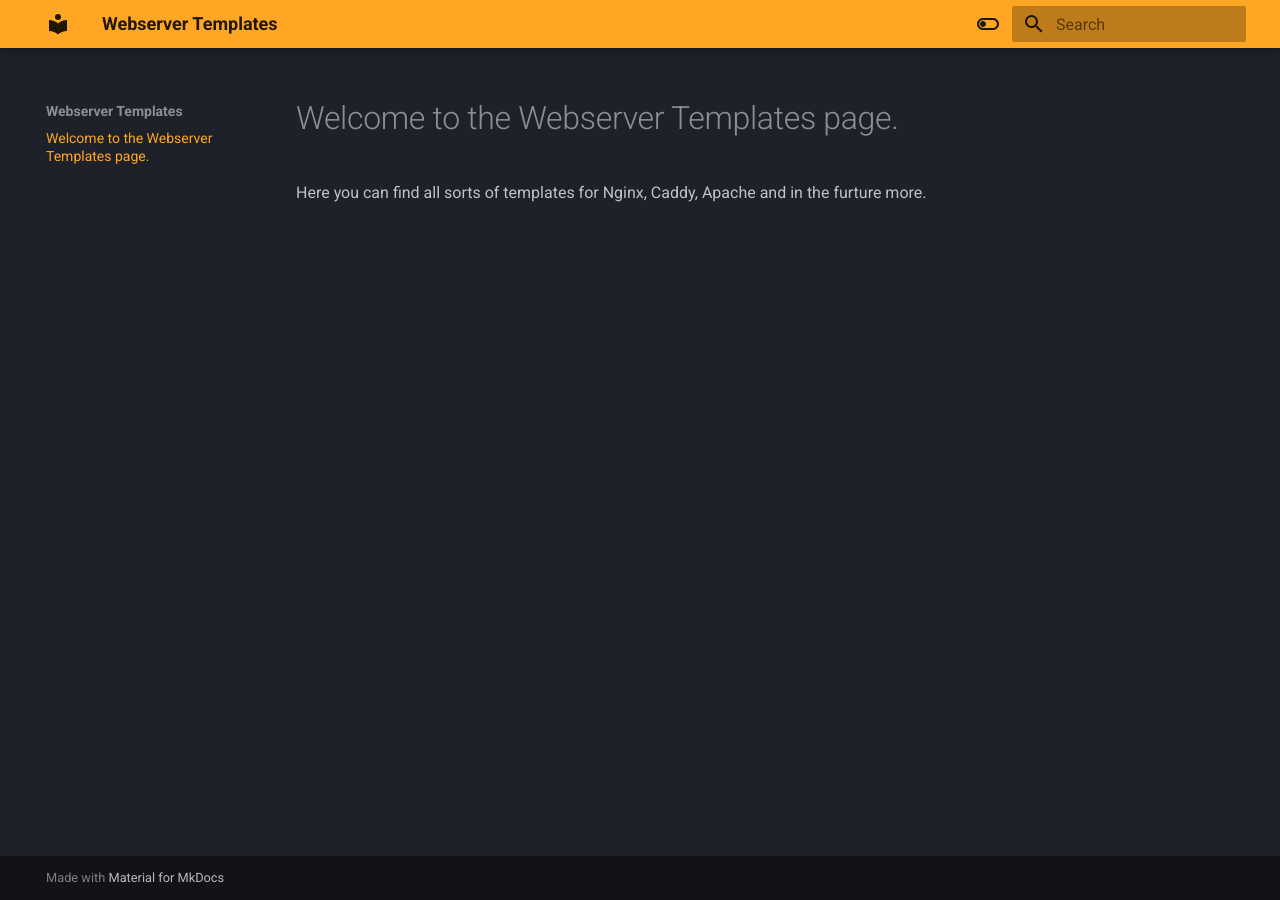
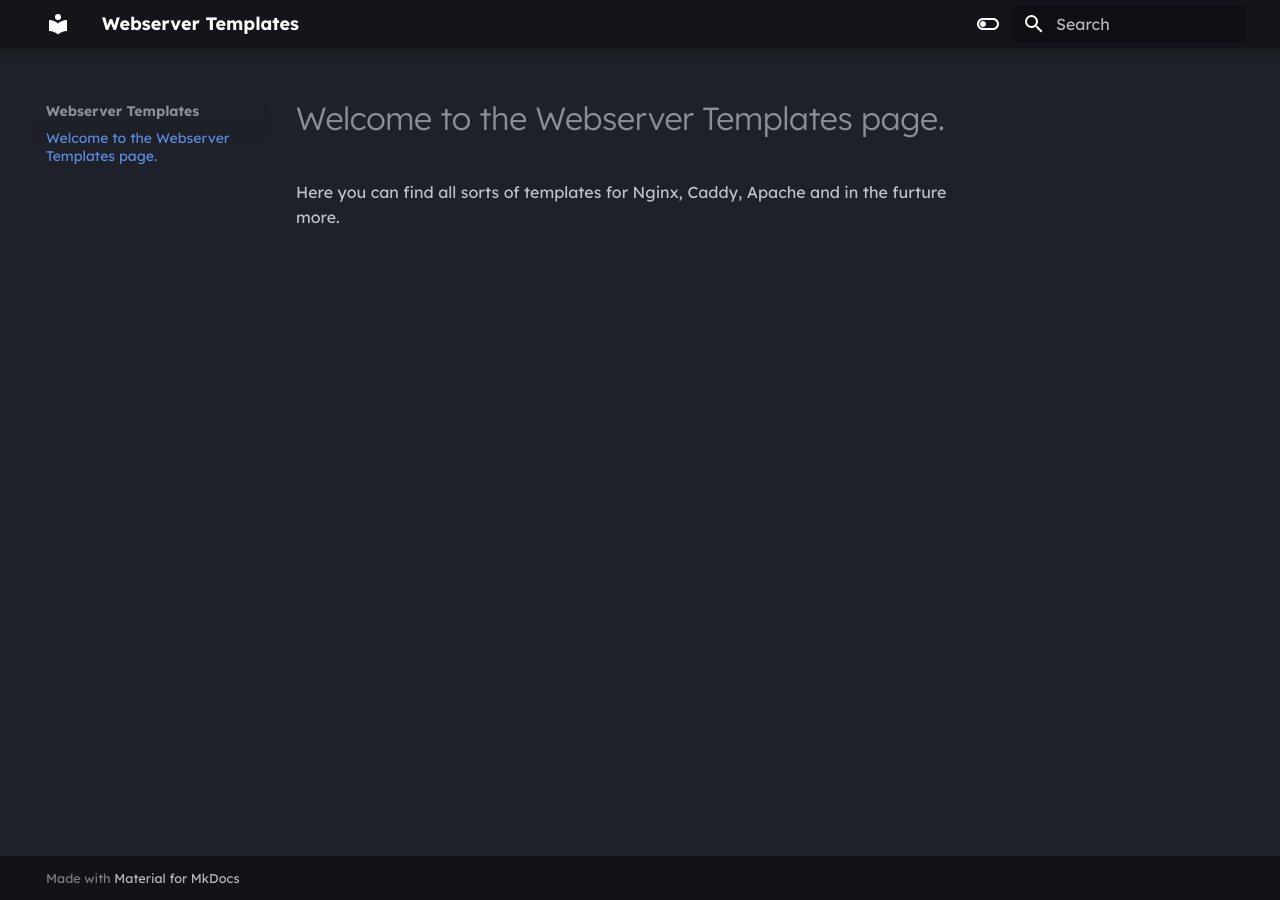
Before and after one commit to Qiick/WebServerTemplates, an MkDocs documentation site: the page built from docs/index.md, in a window 1280 px wide. Built offline with MkDocs 1.6.1 and Material for MkDocs 9.7.7, drawn with Linux system fonts in a browser that asks for light colours.

Commit message:
Update mkdocs.yml

```diff
--- a/mkdocs.yml
+++ b/mkdocs.yml
@@ -3,13 +3,15 @@
 # Theme Settings
 theme:
  name: material
+ font:
+   text: Lexend Deca
  palette:
-  - primary: orange
+  - primary: black
     scheme: slate
     toggle:
       icon: material/toggle-switch-off-outline
       name: Switch to dark mode
-  - primary: deep orange
+  - primary: brown
     scheme: default
     toggle:
       icon: material/toggle-switch
```
